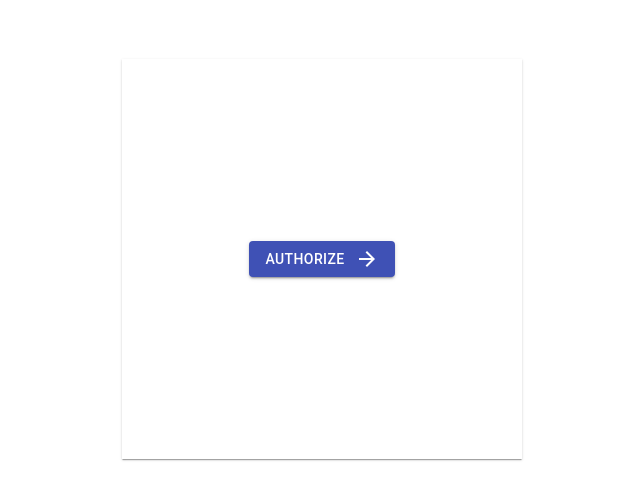
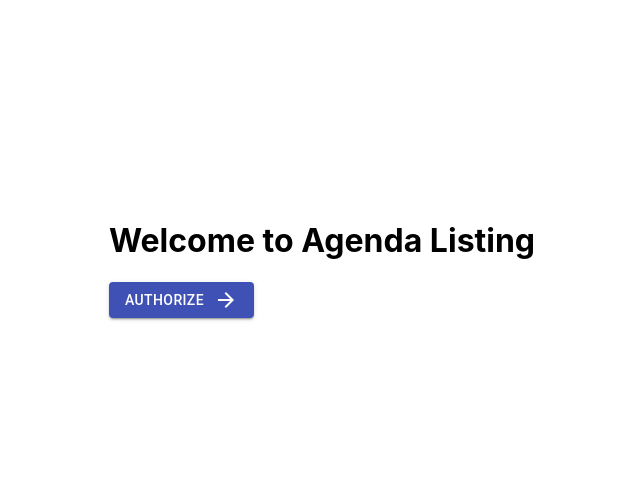
Before and after one commit to shyambravo/calendar-agenda-2, a React (Create React App) app: page / in a window 1280 px wide. Shown: the part 141-640 px from the top of the page, without its empty margins (318-958 px from the left). Built offline with nearby package versions, Linux system fonts and the light colour scheme; what backbone would draw is missing.

Commit message:
UI changes

```diff
--- a/src/pages/Authorization/Authorization.css
+++ b/src/pages/Authorization/Authorization.css
@@ -1,19 +1,12 @@
 .Authorization-container {
-    width: 100vw;
+    width: 800px;
     height: 100vh;
+    margin: 0 auto;
     display: flex;
     justify-content: center;
     align-items: center;
 }
 
-.shadow-container {
-    width: 400px;
-    height: 400px;
-    box-shadow: 0px 2px 1px -1px rgb(0 0 0 / 20%), 0px 1px 1px 0px rgb(0 0 0 / 14%), 0px 1px 3px 0px rgb(0 0 0 / 12%);
-    display: flex;
-    justify-content: center;
-    align-items: center;
-}
 
 .icon {
     margin-left: 10px;
--- a/src/pages/Authorization/Authorization.js
+++ b/src/pages/Authorization/Authorization.js
@@ -1,6 +1,6 @@
 import React, { Component } from "react";
 import Button from "@material-ui/core/Button";
-import ArrowForwardIcon from '@material-ui/icons/ArrowForward';
+import ArrowForwardIcon from "@material-ui/icons/ArrowForward";
 import "./Authorization.css";
 
 export default class Authorization extends Component {
@@ -15,8 +15,12 @@ export default class Authorization extends Component {
     return (
       <div className="Authorization-container">
         <div className="shadow-container">
+          <div className="agenda-title">
+            <h1>Welcome to Agenda Listing</h1>
+          </div>
           <Button variant="contained" onClick={this.authorize} color="primary">
-            Authorize<ArrowForwardIcon className="icon"/>
+            Authorize
+            <ArrowForwardIcon className="icon" />
           </Button>
         </div>
       </div>
--- a/src/pages/home/Home.js
+++ b/src/pages/home/Home.js
@@ -15,7 +15,6 @@ export default class Home extends Component {
       eventList: null,
       fromDate: null,
       toDate: null,
-      urlParams: null,
       token: null,
       isLoading: true
     };
@@ -28,11 +27,9 @@ export default class Home extends Component {
     const token = await getAccessToken(parsed);
     console.log(token);
     let temp = new EventStore(await getEvents(token));
-
     this.setState({
       originList: temp.eventCollection.toJSON(),
       eventList: temp.eventCollection.toJSON(),
-      urlParams: parsed.code,
       token: token,
       isLoading: false
     });
```
